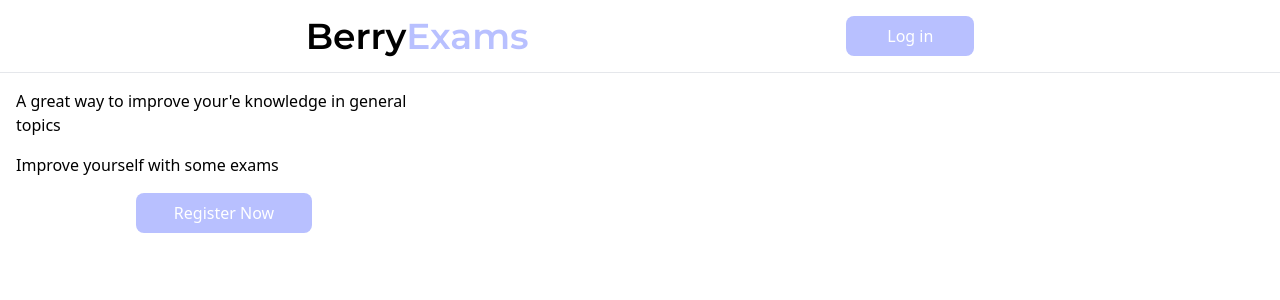
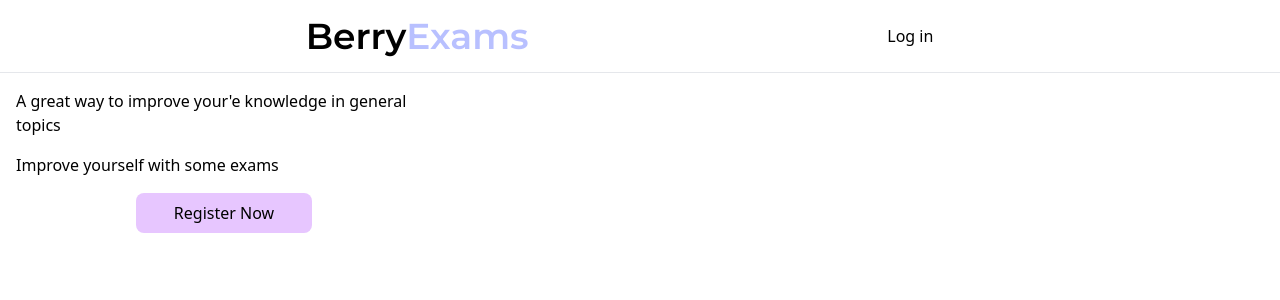
Before and after one commit to ArmandoAlmanza/exams-app, an Angular app in the folder client/: page / in a window 1280 px wide. Shown: the top 300 px of the page. Built offline with nearby package versions, Linux system fonts and the light colour scheme.

Commit message:
add a scrollbar custom

```diff
--- a/client/src/styles.css
+++ b/client/src/styles.css
@@ -4,17 +4,36 @@
 @tailwind components;
 @tailwind utilities;
 
+html {
+	scroll-behavior: smooth;
+}
+
+body {
+	--sb-track-color: #c7c7c7;
+	--sb-thumb-color: #795486;
+	--sb-size: 5px;
+
+	scrollbar-color: var(--sb-thumb-color) var(--sb-track-color);
+}
+
+body::-webkit-scrollbar {
+	width: var(--sb-size);
+}
+
+body::-webkit-scrollbar-track {
+	background: var(--sb-track-color);
+	border-radius: 10px;
+}
+
+body::-webkit-scrollbar-thumb {
+	background: var(--sb-thumb-color);
+	border-radius: 10px;
+}
 
 /*@ Components */
 .btn {
-	background-color: #b8c0ff;
-	color: #fff;
 	border: none;
 	border-radius: 0.5rem;
 	cursor: pointer;
 	transition: background-color 0.3s;
 }
-
-.btn:hover {
-	background-color: #e7c6ff;
-}
```
